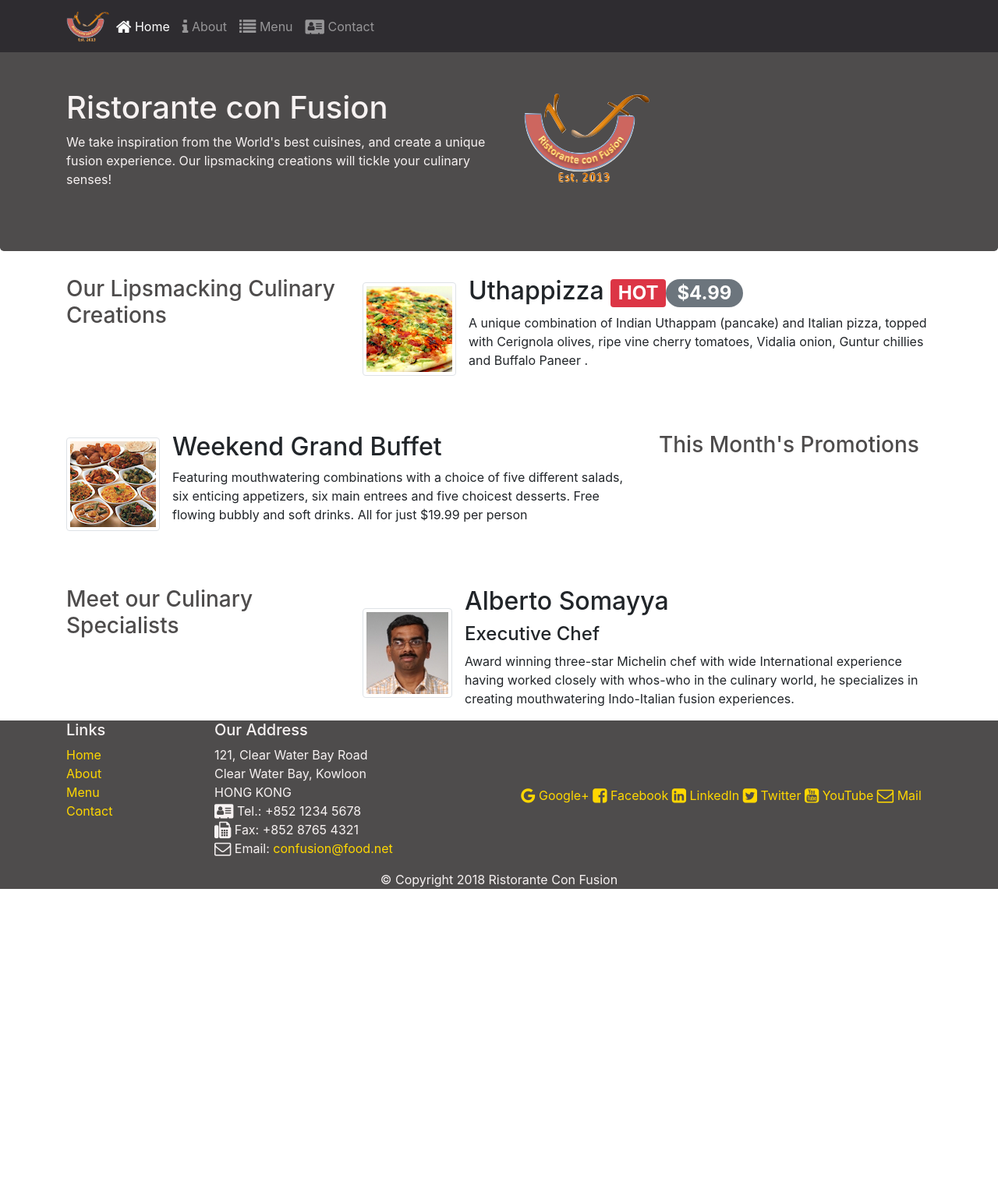
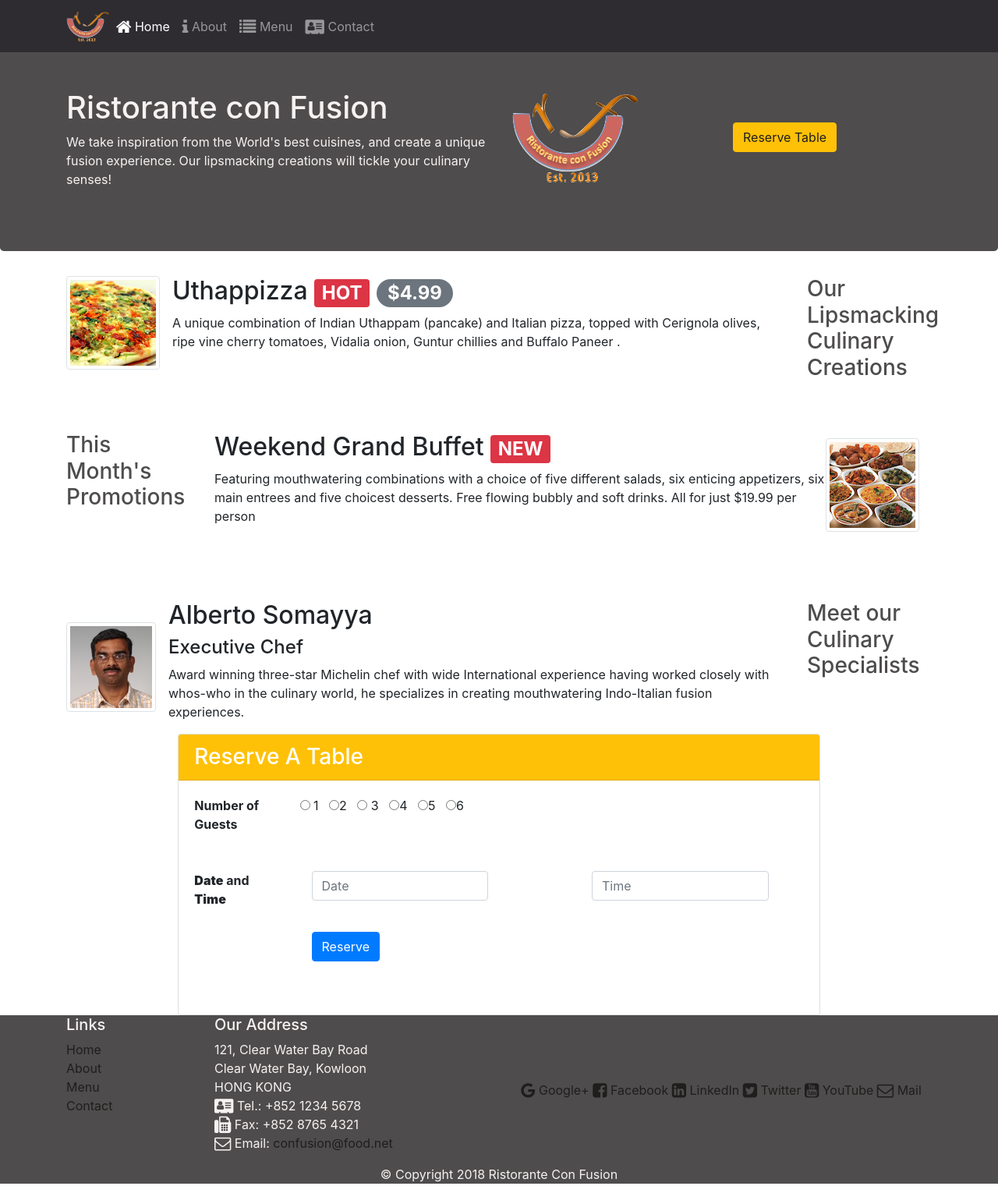
Before and after one commit to Rishabh-Gaud/conFusion, a website: page index.html in a window 1280 px wide. Shown: the whole page at 78% size. Before the commit the page ends 1156 px from the top, so only its background shows below. Drawn offline with nearby package versions, Linux system fonts and the light colour scheme; files whose address does not match are found by name.

Commit message:
assignment 2

```diff
--- a/css/styles.css
+++ b/css/styles.css
@@ -16,10 +16,10 @@ hr{
     padding-bottom: 2.5em;
 }
 .box2{
-    margin-bottom: 4em;
+    margin-bottom: 5em;
 }
 .box1{
-    margin-bottom: 4em;
+    margin-bottom: 5em;
 
 }
 
@@ -34,3 +34,6 @@ body{
 .navbar-dark {
      background-color: #2e2c30;
 }
+a{
+    color: rgb(32, 29, 29);
+}
--- a/index.html
+++ b/index.html
@@ -40,8 +40,14 @@
                     <p>We take inspiration from the World's best cuisines, and create a unique fusion experience. Our lipsmacking creations will tickle your culinary senses!</p>
                 </div>
                 <div class="col-12 col-sm-6">
-                    <div class="col-12 col-sm align-self-center">
-                        <img src="img/logo.png" class="img-fluid">
+                    <div class="row">
+
+                        <div class="col-6 col-sm-6 align-self-center">
+                            <img src="img/logo.png" class="img-fluid">
+                        </div>
+                        <div class="col-6 align-self-center">
+                            <button class="btn btn-warning  text-center "><a href="#submitionform">Reserve Table</a></button>
+                        </div>
                     </div>
 
                 </div>
@@ -53,14 +59,14 @@
         <div class="row">
 
 
-            <div class="col-sm-4" >
+            <div class="col-sm-2  order-sm-last" >
                 <h3>Our Lipsmacking Culinary Creations</h3>
              </div>
-               <div class="box1 col-sm-8">
+               <div class="box1 col-sm-10 order-sm-first">
                 <div class="media">
                     <img src="./img/uthappizza.png" alt="Uthappizza" class="d-flex mr-3 img-thumbnail align-self-center ">
                     <div class="media-body">
-                        <h2 class="mt-0">Uthappizza <span class="badge badge-danger">HOT</span><span class="badge badge-pill badge-secondary">$4.99</span></h2>
+                        <h2 class="mt-0">Uthappizza <span class="badge badge-danger">HOT</span> <span class="badge badge-pill badge-secondary">$4.99</span></h2>
                         <p > A unique combination of Indian Uthappam (pancake) and Italian pizza, topped with Cerignola olives, ripe vine cherry tomatoes, Vidalia onion, Guntur chillies and Buffalo Paneer .
                        </p>
                     </div>
@@ -75,15 +81,15 @@
 
         <div class="container ">
           <div class="row">
-               <div class="col-sm-4 order-sm-last" >
+               <div class="col-sm-2" >
                 <h3>This Month's Promotions</h3>
               </div>
-             <div class="box2 col-sm-8 order-sm-first">
+             <div class="box2 col-sm-10 ">
                  <div class="media">
-                     <img src="./img/buffet.png" alt="Weekend Grand Buffet" class="d-flex mr-3 img-thumbnail align-self-center">
-                     <div class="media-body">
+                     <img src="./img/buffet.png" alt="Weekend Grand Buffet" class="d-flex mr-3 img-thumbnail align-self-center order-sm-last">
+                     <div class="media-body order-sm-first">
 
-                        <h2 class="mt-0">Weekend Grand Buffet</h2>
+                        <h2 class="mt-0">Weekend Grand Buffet <span class="badge badge-danger">NEW</span></h2>
                         <p class="d-none d-sm-block">Featuring mouthwatering combinations with a choice of five different salads, six enticing appetizers, six main entrees and five choicest desserts. Free flowing bubbly and soft drinks. All for just $19.99 per person </p>
 
                      </div>
@@ -94,10 +100,10 @@
 
         <div class="container">
             <div class="row">
-                <div class="col-sm-4">
+                <div class="col-sm-2  order-sm-last">
                     <h3>Meet our Culinary Specialists</h3>
                 </div>
-                <div class="col-sm-8">
+                <div class="col-sm-10 order-sm-first">
                     <div class="media">
                         <img src="./img/alberto.png" alt="Alberto Somayya" class="d-flex mr-3 img-thumbnail align-self-center">
                         <div class="media-body">
@@ -112,7 +118,62 @@
 
             </div>
         </div>
+        <div class=" col-sm-8 offset-sm-2">
+            <div class="card" id="submitionform">
+                <h3 class="card-header bg-warning text-white">Reserve A Table</h3>
+                <div class="card-body">
+                    <dl class="row">
+                        <dt class="col-sm-2">Number of Guests</dt>
+                        <dd class="col-sm-10 ">
+
+                            <form >
+
+
+                                       <input class=" " id="seat1" type="radio" value="1" name="seat"><label for="seat1"> &nbsp;1 &nbsp;</label>
+                                       <input class=" " id="seat2" type="radio" value="2" name="seat"><label for="seat2"> 2 &nbsp;</label>
+                                       <input class=" " id="seat3" type="radio" value="3" name="seat"><label for="seat3" class=""></label> 3 &nbsp;</label>
+                                       <input class=" " id="seat4" type="radio" value="4" name="seat"><label for="seat4"> 4 &nbsp;</label>
+                                       <input class=" " id="seat5" type="radio" value="5" name="seat"><label for="seat5"> 5 &nbsp;</label>
+                                       <input class=" " id="seat6" type="radio" value="6" name="seat"><label for="seat6"> 6 </label>
+
+                            </form>
+                      </dd>
+                      <dt class="col-sm-2 mt-5"><strong>Date</strong> and <strong>Time</strong></dt>
+                      <dl class="col-sm-10" >
+                          <form action="">
+                            <div class=" container-fluid form-group row mt-5 ">
+                                <label for="date" class="col-sm-0 col-form-label"></label>
+                                <div class="col-md-5">
+                                    <input type="text" class="form-control" id="date" name="date" placeholder="Date">
+                                </div>
+
+                                <label for="time" class="col-md-2 col-form-label"></label>
+                                <div class="col-md-5">
+                                    <input type="text" class="form-control" id="time" name="time" placeholder="Time">
+                                </div>
+                            </div>
+                            <dt class="col-sm-2">&nbsp;</dt>
+                            <dl class="col-sm-10">
+                                <button type="submit" class="btn btn-primary">Reserve</button>
+                            </dl>
+
+
+
+                          </form>
+                      </dl>
+                    </dl>
+
+
+
+
+
+                </div>
+            </div>
+
+        </div>
+        <div class="col-sm-2"></div>
     </div>
+
 
     <footer class="footer">
         <div class="container">
```
